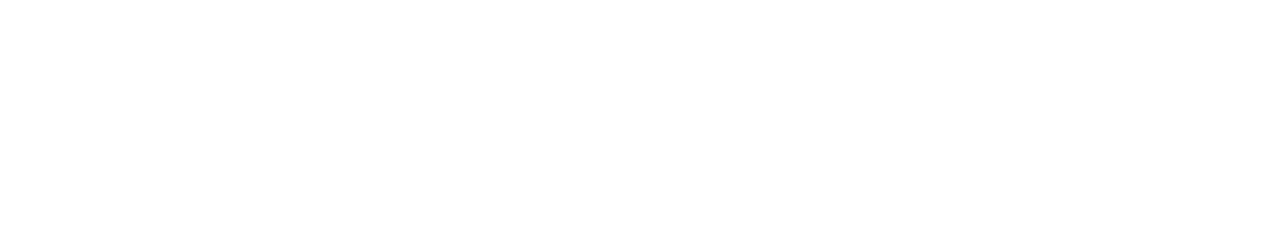
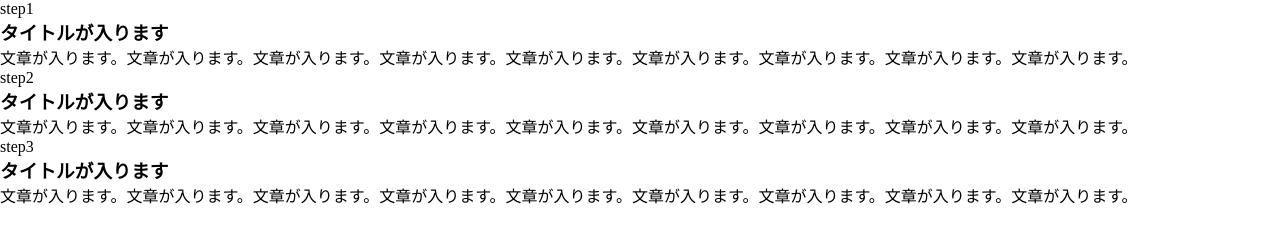
Before and after one commit to Mei0506/1-10, a plain HTML site: page index.html in a window 1280 px wide. Drawn offline with Linux system fonts and the light colour scheme.

Commit message:
[end] 1-10

```diff
--- a/index.html
+++ b/index.html
@@ -2,12 +2,31 @@
 <html lang="ja">
   <head>
     <meta charset="UTF-8" />
+    <meta name="viewport" content="width=device-width,initial-scale=1.0">
     <!-- CSSファイルの読み込み -->
     <link rel="stylesheet" href="style.css" />
-    <title></title>
+    <title>index</title>
   </head>
 
   <body>
     <header></header>
+    <main>
+      <div class="box"><div class="img1"></div>
+        <span class="number">step1</span>
+        <h3 class="title">タイトルが入ります</h3>
+        <p>文章が入ります。文章が入ります。文章が入ります。文章が入ります。文章が入ります。文章が入ります。文章が入ります。文章が入ります。文章が入ります。</p>
+       </div>
+       <div class="box"><div class="img2"></div>
+        <span class="number">step2</span>
+        <h3 class="title">タイトルが入ります</h3>
+        <p>文章が入ります。文章が入ります。文章が入ります。文章が入ります。文章が入ります。文章が入ります。文章が入ります。文章が入ります。文章が入ります。</p>
+       </div>
+       <div class="box"><div class="img3"></div>
+        <span class="number">step3</span>
+        <h3 class="title">タイトルが入ります</h3>
+        <p>文章が入ります。文章が入ります。文章が入ります。文章が入ります。文章が入ります。文章が入ります。文章が入ります。文章が入ります。文章が入ります。</p>
+      </div>
+    </main>
+    <footer></footer>
   </body>
 </html>
```
